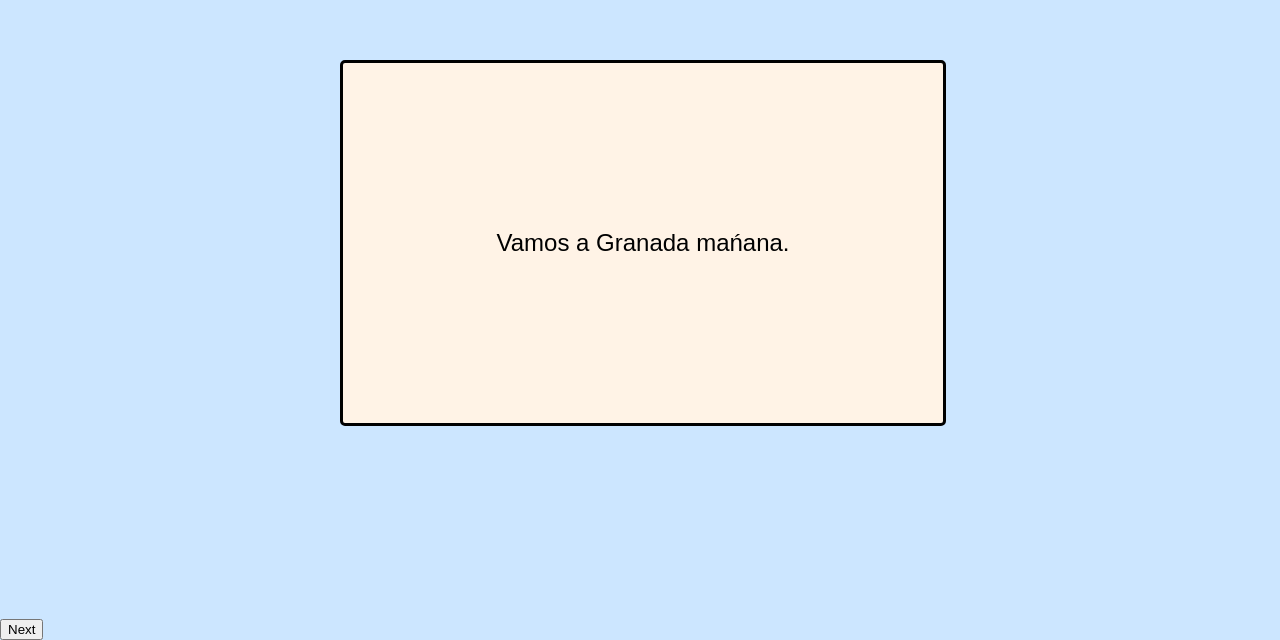
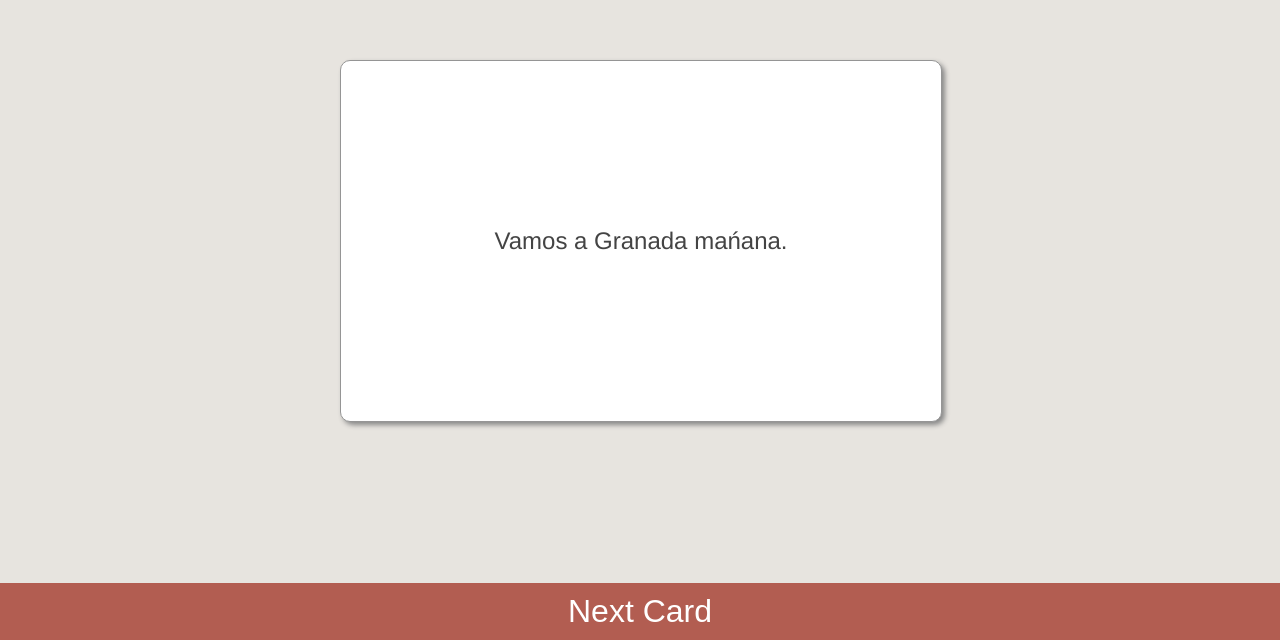
Before and after one commit to ilonacodes/flashcards-training, a React (Create React App) app: page / in a window 1280 px wide. Shown: the part 160-800 px from the top of the page. Built offline with nearby package versions, Linux system fonts and the light colour scheme.

Commit message:
Style next card button and redesign flashcards

```diff
--- a/src/components/Flashcard.js
+++ b/src/components/Flashcard.js
@@ -10,13 +10,13 @@ export const FlashcardPresentation = ({flashcardModel, flip, translationHidden,
   const flashcardClassName = translationHidden ? "flashcard" : "flashcard flipped"
 
   return <div>
-    <button className="next" onClick={goToNext}>Next</button>
     <div className="flashcard-container">
       <div className={flashcardClassName} onClick={e => flip(translationHidden)}>
         <div className="front"><span>{flashcardModel.expression}</span></div>
         <div className="back"><span>{flashcardModel.translation}</span></div>
       </div>
     </div>
+    <button className="next" onClick={goToNext}>Next Card</button>
   </div>
 }
 
--- a/src/index.css
+++ b/src/index.css
@@ -1,9 +1,9 @@
 body {
   margin: 0;
   padding: 0;
-  font-family: sans-serif;
-  background-color: #cce6ff;
-  color: #000; }
+  font-family: "Helvetica Neue", Helvetica, Arial, sans-serif;
+  background-color: #e7e4df;
+  color: #444; }
 
 .flashcard-container {
   width: 600px;
@@ -20,11 +20,12 @@ body {
     transition: transform 0.3s;
     position: absolute; }
     .flashcard-container .flashcard div {
-      background-color: #fff3e6;
-      border: 3px solid #000;
-      border-radius: 5px;
+      background-color: #fff;
+      border: 1px solid #959595;
+      box-shadow: 3px 3px 5px #888888;
+      border-radius: 10px;
       text-align: center;
-      color: #000;
+      color: #444;
       position: absolute;
       font-size: 24px;
       backface-visibility: hidden;
@@ -43,7 +44,18 @@ body {
 
 .next {
   position: absolute;
-  bottom: 0; }
+  background-color: #b25d51;
+  color: #fff;
+  display: block;
+  width: 100%;
+  font-size: 32px;
+  padding: 10px;
+  bottom: 0;
+  border-style: none; }
+  .next:focus {
+    outline: 0 !important; }
+  .next:active {
+    border-style: none; }
 
 @media (max-width: 768px) {
   body {
--- a/src/index.scss
+++ b/src/index.scss
@@ -1,12 +1,13 @@
-$body-color: #cce6ff;
-$main-color: #fff3e6;
-$border-color: #000;
-$text-color: #000;
+$body-color: #e7e4df;
+$main-color: #fff;
+$border-color: #626262;
+$text-color: #444;
+$next: #b25d51;
 
 body {
   margin: 0;
   padding: 0;
-  font-family: sans-serif;
+  font-family: "Helvetica Neue", Helvetica, Arial, sans-serif;
   background-color: $body-color;
   color: $text-color;
 }
@@ -32,8 +33,9 @@ body {
 
     div {
       background-color: $main-color;
-      border: 3px solid $border-color;
-      border-radius: 5px;
+      border: 1px solid lighten($border-color, 20%);
+      box-shadow: 3px 3px 5px #888888;
+      border-radius: 10px;
       text-align: center;
       color: $text-color;
 
@@ -65,7 +67,22 @@ body {
 
 .next {
   position: absolute;
+  background-color: $next;
+  color: $main-color;
+  display: block;
+  width: 100%;
+  font-size: 32px;
+  padding: 10px;
   bottom: 0;
+  border-style: none;
+
+    &:focus {
+      outline: 0 !important;
+    }
+
+    &:active {
+      border-style: none;
+    }
 }
 
 @media (max-width: 768px) {
--- a/src/reducers.js
+++ b/src/reducers.js
@@ -17,6 +17,9 @@ export const translateReducer = (state = initState, action) => {
         translationHidden: true,
       })
 
+    case 'NEXT_FLASHCARD':
+        return initState
+
     default:
       return state;
   }
```
Also changed, not shown: 1 other file (tests, documents, lock files or other folders).
